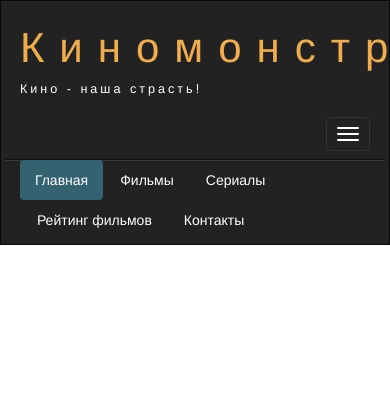
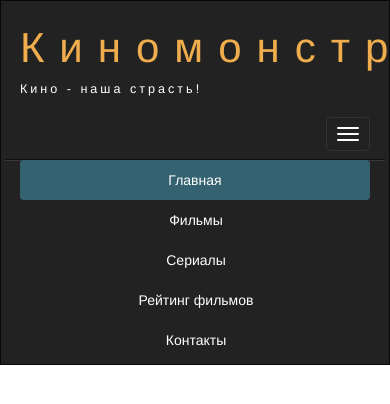
Before and after one commit to SnowFox-95/MyFilmMonster, a PHP site: page / in a window 390 px wide, after a click on "Toggle navigation"; the page is wider, and only the part inside the window is pictured. Shown: the top 404 px of that part. Run offline with PHP 8.4, Linux system fonts and the light colour scheme.

Commit message:
navbar-5 onMobile

```diff
--- a/assets/css/style.css
+++ b/assets/css/style.css
@@ -30,6 +30,16 @@ a:hover {
   background-color: #346270;
 }
 
-.navbar-inverse{
-    padding: 1%;
+.navbar-inverse {
+  padding: 1%;
 }
+
+@media (max-width: 767px) {
+  .nav-pills > li {
+    float: none;
+  }
+
+  .nav-pills {
+    text-align: center;
+  }
+}
```
